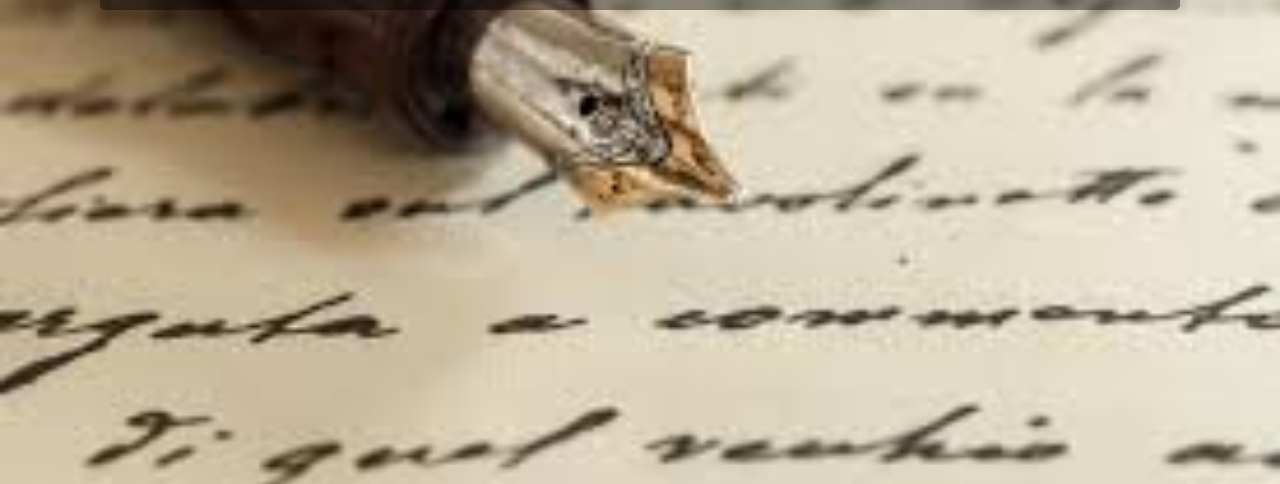
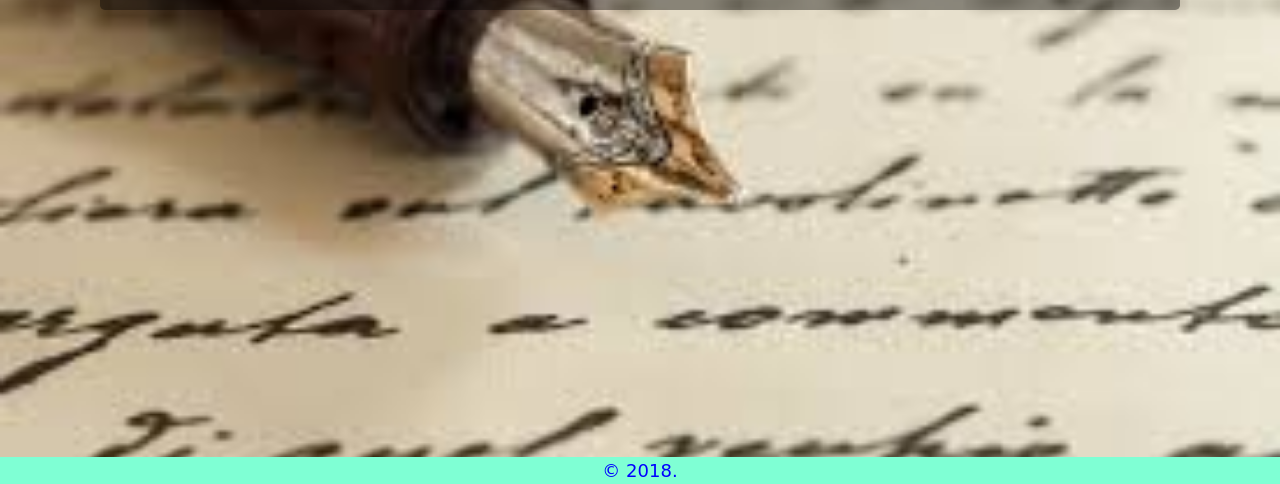
Before and after one commit to ChiChiMaka64/ChiChiMaka64.github.io, a plain HTML site: page index.html in a window 1280 px wide. Shown: the part 316-800 px from the top of the page. Drawn offline with nearby package versions, Linux system fonts and the light colour scheme.

Commit message:
add footer

```diff
--- a/index.html
+++ b/index.html
@@ -33,5 +33,10 @@
     <script src="https://stackpath.bootstrapcdn.com/bootstrap/4.1.3/js/bootstrap.min.js" integrity="sha384-ChfqqxuZUCnJSK3+MXmPNIyE6ZbWh2IMqE241rYiqJxyMiZ6OW/JmZQ5stwEULTy"
         crossorigin="anonymous"></script>
 </body>
+<footer>
+    <div id="footer-wrapper">
+        &#169 2018.
+    </div>
+</footer>
 
 </html>
--- a/lcopoetry.css
+++ b/lcopoetry.css
@@ -47,3 +47,13 @@ img.resize{
     max-height: 100px;
     float: absolute;
 }
+footer{
+    background-color: aquamarine;
+    color: blue;
+    font-family: cursive;
+    font-size: large;
+    text-align: center;
+    width: 100%;
+    bottom: 0;
+    position: fixed;
+}
```
Also changed, not shown: contact.html (+5 -0 lines).
